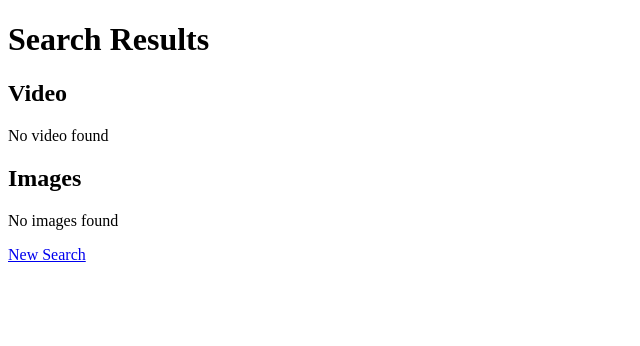
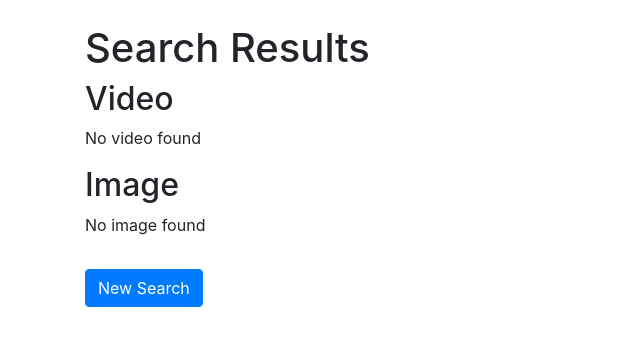
Before and after one commit to addenergyx/CheckaClip-api, a Flask app: template templates/results.html in a window 1280 px wide. Shown: the top 346 px of the page, without its empty margins (0-640 px from the left). Run offline with Flask 3, Linux system fonts and the light colour scheme; the template is opened without the code that fills it, so the values that code supplies are empty; some libraries are stand-ins or nearby versions.

Commit message:
simple styling

```diff
--- a/templates/results.html
+++ b/templates/results.html
@@ -3,24 +3,30 @@
 <head>
     <meta charset="UTF-8">
     <title>Search Results</title>
+    <link href="https://maxcdn.bootstrapcdn.com/bootstrap/4.5.2/css/bootstrap.min.css" rel="stylesheet">
+    <link href="{{ url_for('static', filename='styles.css') }}" rel="stylesheet">
 </head>
 <body>
-    <h1>Search Results</h1>
+    <div class="container">
+        <h1 class="mt-4">Search Results</h1>
         <h2>Video</h2>
         {% if video_url %}
-    <iframe src="{{ video_url }}" allowfullscreen></iframe>
+        <div class="embed-responsive embed-responsive-16by9">
+            <iframe class="embed-responsive-item" src="{{ video_url }}" allowfullscreen></iframe>
+        </div>
         {% else %}
         <p>No video found</p>
         {% endif %}
 
-    <h2>Images</h2>
+        <h2>Image</h2>
         <div>
-        {% for image_url in image_urls %}
+            {% if image_url %}
             <img src="{{ image_url }}" alt="Image">
             {% else %}
-        <p>No images found</p>
-        {% endfor %}
+            <p>No image found</p>
+            {% endif %}
         </div>
-    <a href="{{ url_for('home') }}">New Search</a>
+        <a href="{{ url_for('home') }}" class="btn btn-primary mt-3">New Search</a>
+    </div>
 </body>
 </html>
```
Also changed, not shown: static/style.css (added, +13 -0 lines). Lines whose indentation alone changed are shown as unchanged.
